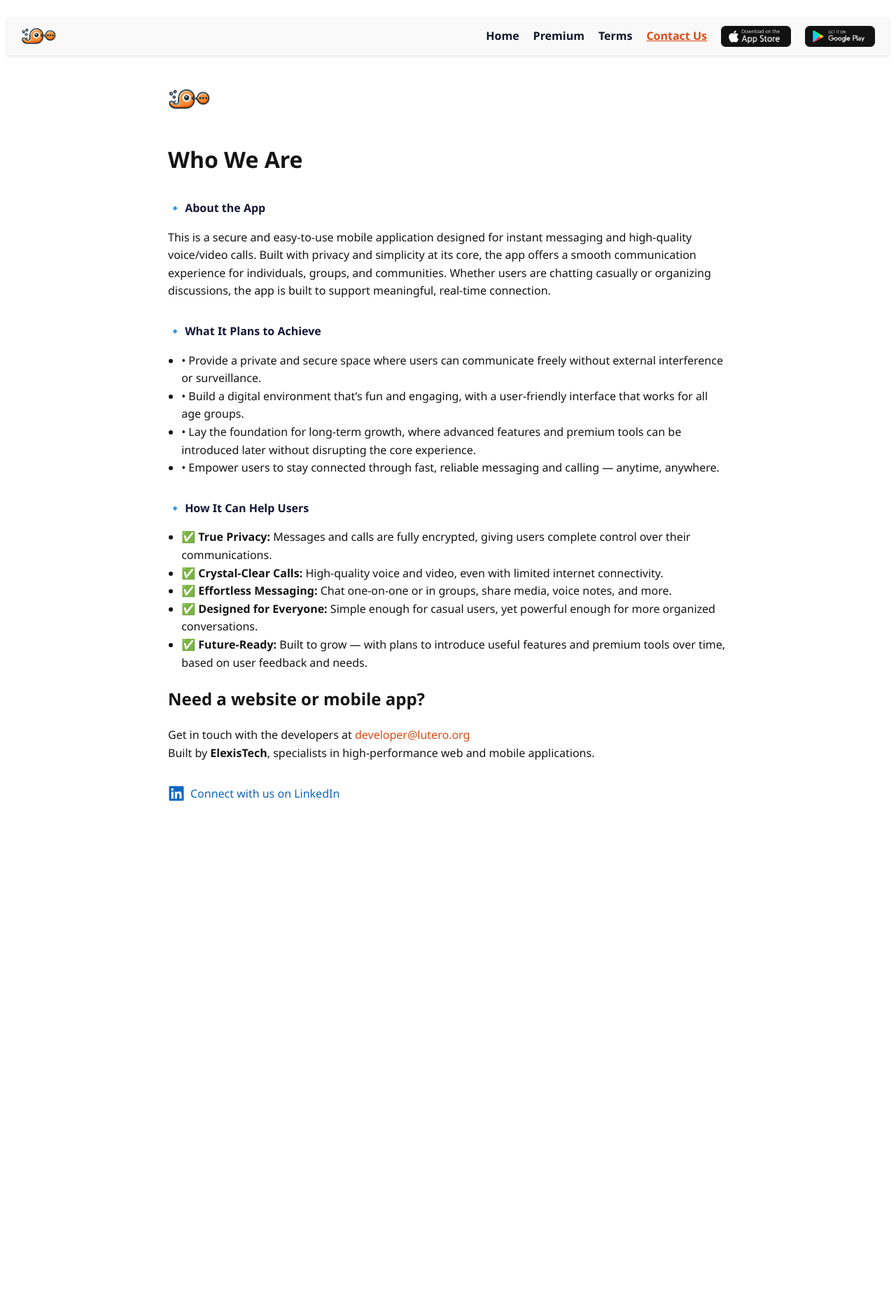
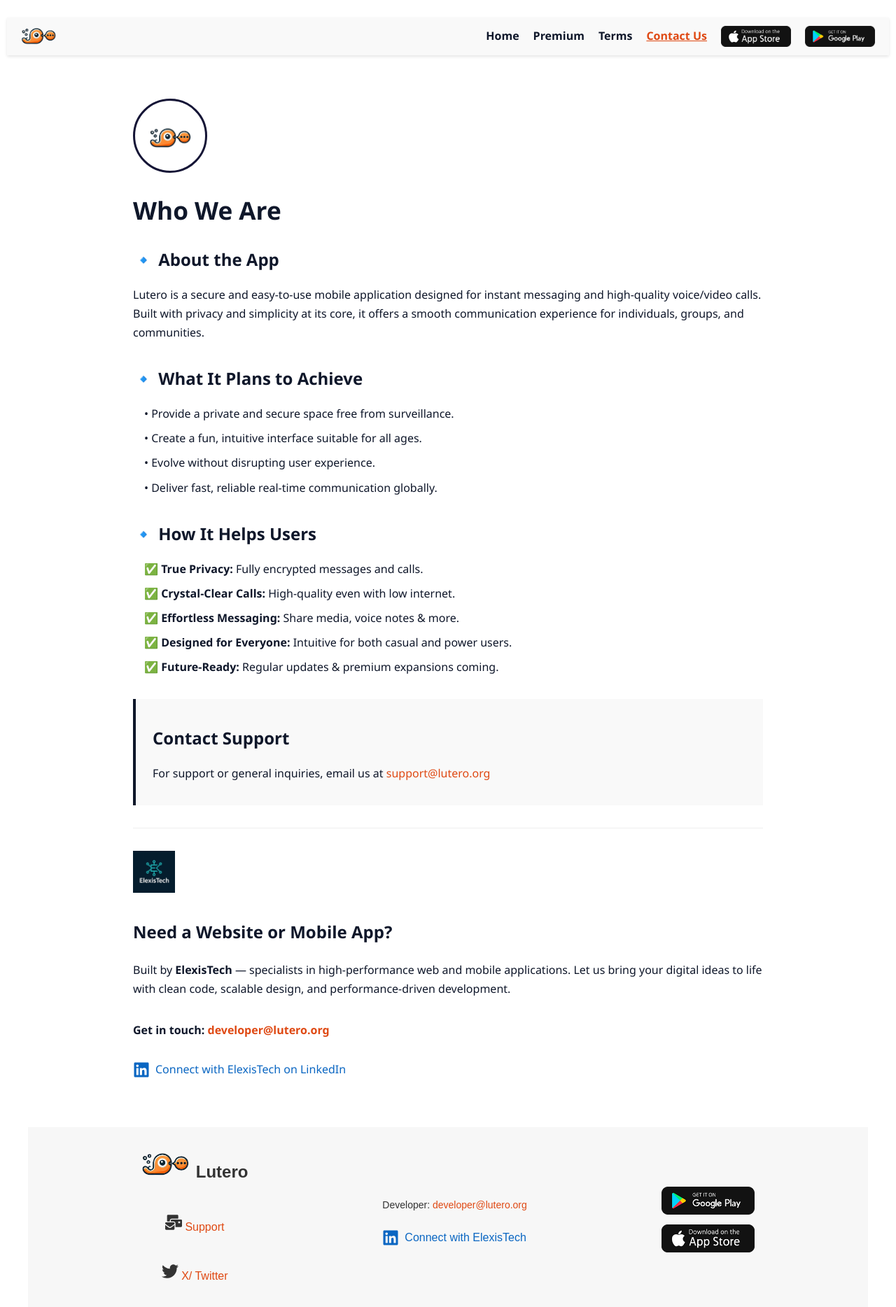
Before and after one commit to chidinma-elekwachi/lutero.org, a React (Create React App) app: page /contact in a window 1280 px wide. Shown: the top 1868 px of the page at 70% size. Before the commit the page ends 1186 px from the top, so only its background shows below. Built offline with nearby package versions, Linux system fonts and the light colour scheme.

Commit message:
ui clean up, footer screen

```diff
--- a/src/pages/Contact.js
+++ b/src/pages/Contact.js
@@ -1,47 +1,84 @@
 import React from 'react';
 import './styles.css';
-import { FaGithub, FaLinkedin } from 'react-icons/fa';
+import { FaLinkedin } from 'react-icons/fa';
+import Footer from './Footer';
 
 function Contact() {
   return (
+    <div className="container">
     <div className="contact-container">
-      <img src="/lutero-icon.png" alt="Lutero Icon" className="logo" />
 
-      <h1>Who We Are</h1>
-      <p className="section-title">🔹 About the App</p>
-      <p>
-        This is a secure and easy-to-use mobile application designed for instant messaging and high-quality voice/video calls.
-        Built with privacy and simplicity at its core, the app offers a smooth communication experience for individuals, groups,
-        and communities. Whether users are chatting casually or organizing discussions, the app is built to support meaningful,
-        real-time connection.
-      </p>
+      <div className="logo-circle">
+        <img src="/lutero-icon.png" alt="Lutero Icon" />
+      </div>
 
-      <p className="section-title">🔹 What It Plans to Achieve</p>
-      <ul>
-        <li>• Provide a private and secure space where users can communicate freely without external interference or surveillance.</li>
-        <li>• Build a digital environment that’s fun and engaging, with a user-friendly interface that works for all age groups.</li>
-        <li>• Lay the foundation for long-term growth, where advanced features and premium tools can be introduced later without disrupting the core experience.</li>
-        <li>• Empower users to stay connected through fast, reliable messaging and calling — anytime, anywhere.</li>
-      </ul>
+      <h1 className="page-title">Who We Are</h1>
 
-      <p className="section-title">🔹 How It Can Help Users</p>
-      <ul>
-        <li>✅ <strong>True Privacy:</strong> Messages and calls are fully encrypted, giving users complete control over their communications.</li>
-        <li>✅ <strong>Crystal-Clear Calls:</strong> High-quality voice and video, even with limited internet connectivity.</li>
-        <li>✅ <strong>Effortless Messaging:</strong> Chat one-on-one or in groups, share media, voice notes, and more.</li>
-        <li>✅ <strong>Designed for Everyone:</strong> Simple enough for casual users, yet powerful enough for more organized conversations.</li>
-        <li>✅ <strong>Future-Ready:</strong> Built to grow — with plans to introduce useful features and premium tools over time, based on user feedback and needs.</li>
-      </ul>
+      <section className="section">
+        <h2>🔹 About the App</h2>
+        <p>
+          Lutero is a secure and easy-to-use mobile application designed for instant messaging and high-quality voice/video calls.
+          Built with privacy and simplicity at its core, it offers a smooth communication experience for individuals, groups, and communities.
+        </p>
+      </section>
 
-      <h2>Need a website or mobile app?</h2>
-      <p>
-        Get in touch with the developers at <a href="mailto:developer@lutero.org">developer@lutero.org</a><br />
-        Built by <strong>ElexisTech</strong>, specialists in high-performance web and mobile applications.
-      </p>
+      <section className="section">
+        <h2>🔹 What It Plans to Achieve</h2>
+        <ul>
+          <li>• Provide a private and secure space free from surveillance.</li>
+          <li>• Create a fun, intuitive interface suitable for all ages.</li>
+          <li>• Evolve without disrupting user experience.</li>
+          <li>• Deliver fast, reliable real-time communication globally.</li>
+        </ul>
+      </section>
 
-      <a href="https://www.linkedin.com/company/elexistech/" target="_blank" rel="noopener noreferrer" className="linkedin-link">
-        <FaLinkedin name="linkedin-square" size={24} color="#0A66C2" /> Connect with us on LinkedIn
-      </a>
+      <section className="section">
+        <h2>🔹 How It Helps Users</h2>
+        <ul>
+          <li>✅ <strong>True Privacy:</strong> Fully encrypted messages and calls.</li>
+          <li>✅ <strong>Crystal-Clear Calls:</strong> High-quality even with low internet.</li>
+          <li>✅ <strong>Effortless Messaging:</strong> Share media, voice notes & more.</li>
+          <li>✅ <strong>Designed for Everyone:</strong> Intuitive for both casual and power users.</li>
+          <li>✅ <strong>Future-Ready:</strong> Regular updates & premium expansions coming.</li>
+        </ul>
+      </section>
+
+      <section className="contact-info">
+        <h2>Contact Support</h2>
+        <p>
+          For support or general inquiries, email us at <a href="mailto:support@lutero.org">support@lutero.org</a>
+        </p>
+      </section>
+
+      <section className="developer-section">
+        <div className="dev-header">
+          <img src="/elexistech.png" alt="ElexisTech Logo" className="elexis-logo" />
+          <div>
+            <h2>Need a Website or Mobile App?</h2>
+            <p>
+              Built by <strong>ElexisTech</strong> — specialists in high-performance web and mobile applications.
+              Let us bring your digital ideas to life with clean code, scalable design, and performance-driven development.
+            </p>
+          </div>
+        </div>
+
+        <p className="dev-contact">
+          Get in touch: <a href="mailto:developer@lutero.org">developer@lutero.org</a>
+        </p>
+
+        <a
+          href="https://www.linkedin.com/company/elexistech/"
+          target="_blank"
+          rel="noopener noreferrer"
+          className="linkedin-link"
+        >
+          <FaLinkedin size={24} color="#0A66C2" />
+          Connect with ElexisTech on LinkedIn
+        </a>
+      </section>
+</div>
+
+      <Footer />
     </div>
   );
 }
--- /dev/null
+++ b/src/pages/Footer.js
@@ -0,0 +1,49 @@
+import React from 'react';
+import './styles.css';
+import googlePlay from '../assets/google-play-store logo.png';
+import appStore from '../assets/app-store-logo.png';
+import { FaLinkedin, FaMailBulk, FaTwitter } from 'react-icons/fa';
+
+
+function Footer() {
+  return (
+    <footer className="footer">
+
+      <div className="footer-row">
+        <div className="footer-logo-container">
+            <img src='/lutero-icon.png' alt="Logo" className="footer-logo" />
+        <h2>Lutero</h2>
+        </div>
+
+        <p><FaMailBulk size={24} /><a href="mailto:support@lutero.org"> Support</a>
+        </p>
+        <p><FaTwitter size={24} /><a href="https://twitter.com/luteroapp" target="_blank" rel="noopener noreferrer"> X/ Twitter</a>
+        </p>
+      </div>
+
+      <div className="footer-row">
+        <p className="footer-text">Developer: <a href="mailto:developer@lutero.org">developer@lutero.org</a></p>
+        <a
+                  href="https://www.linkedin.com/company/elexistech/"
+                  target="_blank"
+                  rel="noopener noreferrer"
+                  className="linkedin-link"
+                >
+                  <FaLinkedin size={24} color="#0A66C2" />
+                  Connect with ElexisTech
+                </a>
+      </div>
+
+      <div className="footer-row app-badges">
+        <a href="/" target="_blank" rel="noreferrer">
+          <img src={googlePlay} alt="Google Play" className="store-badge" />
+        </a>
+        <a href="/" target="_blank" rel="noreferrer">
+          <img src={appStore} alt="App Store" className="store-badge" />
+        </a>
+      </div>
+    </footer>
+  );
+}
+
+export default Footer;
--- a/src/pages/Home.js
+++ b/src/pages/Home.js
@@ -3,6 +3,7 @@
 import googlePlay from '../assets/google-play-store logo.png';
 import appStore from '../assets/app-store-logo.png';
 import handMockup from '../assets/chatscreen-iphonemockup.png';
+import Footer from './Footer';
 
 import { Link } from 'react-router-dom';
 
@@ -21,7 +22,20 @@
         <img className="mockup" src={handMockup} alt="App Screenshot" />
       </header>
 
-      <section className="features">
+      <section className="core-features">
+      <div className="vision-block">
+        <div className="logo-circle">
+          <img src='/lutero-icon.png' alt="App Logo" />
+        </div>
+        <div className="vision-text">
+          <h2>Our Vision</h2>
+          <p>
+            At Lutero, we’re redefining private communication by building a community-powered messaging app that puts security, freedom, and connection at the forefront. Our goal is to give people around the world—especially in underserved regions—the ability to chat, call, and build communities without limitations.
+          </p>
+        </div>
+      </div>
+
+      <div className="features-list">
         <h2>Core Features</h2>
         <ul>
           <li>✓ Private and secure messaging</li>
@@ -31,7 +45,8 @@
           <li>✓ Privacy-first design</li>
           <li>✓ Chat backups</li>
         </ul>
-      </section>
+      </div>
+    </section>
 
       <section className="premium-highlight">
         <h2>Upgrade to Premium</h2>
@@ -46,7 +61,11 @@
         </ul>
         <Link to="/premium" className="btn">View Premium Details</Link>
       </section>
+
+          <Footer />
+
     </div>
+
   );
 }
 
--- a/src/pages/Premium.js
+++ b/src/pages/Premium.js
@@ -1,6 +1,7 @@
 import React from 'react';
 import './styles.css';
 import goPremiumIcon from '../assets/go-preiumluter.png';
+import Footer from './Footer';
 
 function Premium() {
   return (
@@ -55,6 +56,7 @@
           </div>
         </div>
       </div>
+      <Footer />
     </div>
   );
 }
--- a/src/pages/Terms.js
+++ b/src/pages/Terms.js
@@ -1,5 +1,6 @@
 import React from 'react';
 import './styles.css';
+import Footer from './Footer';
 
 function Terms() {
   return (
@@ -149,6 +150,8 @@
   </section>
 </div>
 
+    <Footer />
+
     </div>
   );
 }
--- a/src/pages/styles.css
+++ b/src/pages/styles.css
@@ -365,14 +365,6 @@
     width: 90%;
   }
 }
-.contact-container {
-  max-width: 800px;
-  margin: 0 auto;
-  padding: 2rem;
-  font-family: 'Segoe UI', Tahoma, Geneva, Verdana, sans-serif;
-  color: #141414;
-  line-height: 1.6;
-}
 
 .logo {
   width: 60px;
@@ -397,10 +389,252 @@
   text-decoration: none;
 }
 
+.contact-container {
+  max-width: 900px;
+  margin: 0 auto;
+  padding: 2rem;
+  font-family: 'Segoe UI', Tahoma, sans-serif;
+  color: #0f172a;
+  line-height: 1.7;
+}
+
+.logo {
+  width: 60px;
+  margin-bottom: 1.5rem;
+}
+
+.page-title {
+  font-size: 2.2rem;
+  margin-bottom: 1rem;
+  color: #0f172a;
+}
+
+.section {
+  margin-bottom: 2rem;
+}
+
+.section h2 {
+  color: #0f172a;
+  margin-bottom: 0.5rem;
+}
+
+.section ul {
+  list-style-type: none;
+  padding-left: 1rem;
+}
+
+.section ul li {
+  margin-bottom: 0.5rem;
+}
+
+.contact-info {
+  background: #f9f9f9;
+  padding: 1rem 1.5rem;
+  border-left: 4px solid #0f172a;
+  margin-bottom: 2rem;
+}
+
+.contact-info h2 {
+  margin-bottom: 0.5rem;
+}
+
+.developer-section {
+  border-top: 1px solid #eee;
+  padding-top: 2rem;
+  margin-top: 2rem;
+}
+
+.dev-header {
+  display: flex;
+  gap: 1rem;
+  align-items: center;
+  flex-wrap: wrap;
+}
+
+.elexis-logo {
+  width: 60px;
+  height: auto;
+}
+
+.dev-contact {
+  margin-top: 1rem;
+  font-weight: bold;
+}
+
 .linkedin-link {
   display: inline-flex;
   align-items: center;
-  margin-top: 1rem;
   gap: 0.5rem;
+  margin-top: 0.8rem;
   color: #0A66C2;
+  font-weight: 500;
+  text-decoration: none;
 }
+
+.linkedin-link:hover {
+  text-decoration: underline;
+}
+
+.core-features {
+  padding: 2rem 1rem;
+  background-color: #f9f9f9;
+  transition: background-color 0.3s ease-in-out;
+  display: flex;
+  flex-direction: column;
+  gap: 2rem;
+}
+
+.vision-block {
+  display: flex;
+  align-items: center;
+  flex-direction: column;
+  text-align: center;
+  gap: 1.5rem;
+  transition: transform 0.3s ease;
+}
+
+.logo-circle {
+  width: 100px;
+  height: 100px;
+  border: 3px solid rgb(21, 21, 54);
+  border-radius: 50%;
+  display: flex;
+  justify-content: center;
+  align-items: center;
+  overflow: hidden;
+  transition: border-color 0.3s ease;
+}
+
+.logo-circle img {
+  width: 60%;
+  height: auto;
+}
+
+.vision-text h2 {
+  font-size: 1.8rem;
+  color: rgb(21, 21, 54);
+  margin-bottom: 0.5rem;
+}
+
+.vision-text p {
+  max-width: 600px;
+  font-size: 1rem;
+  color: #333;
+  margin: 0 auto;
+  line-height: 1.6;
+}
+
+.features-list {
+  text-align: center;
+  transition: transform 0.3s ease;
+}
+
+.features-list h2 {
+  font-size: 1.6rem;
+  color: rgb(223, 73, 19);
+  margin-bottom: 1rem;
+}
+
+.features-list ul {
+  list-style: none;
+  padding: 0;
+  margin: 0 auto;
+  max-width: 500px;
+}
+
+.features-list li {
+  background: #fff;
+  margin: 0.5rem 0;
+  padding: 0.75rem 1rem;
+  border-radius: 8px;
+  color: #333;
+  border-left: 4px solid rgb(223, 73, 19);
+  transition: background 0.3s ease;
+}
+
+.features-list li:hover {
+  background: #f1f1f1;
+}
+
+/* Responsive layout */
+@media (min-width: 768px) {
+  .vision-block {
+    flex-direction: row;
+    justify-content: center;
+    text-align: left;
+  }
+
+  .vision-text {
+    max-width: 600px;
+  }
+
+  .features-list h2 {
+    font-size: 2rem;
+  }
+
+  .features-list li {
+    font-size: 1rem;
+  }
+
+}
+@media (max-width: 768px) {
+  .app-badges {
+  flex-direction: row;
+  gap: 10px;
+}
+.footer{
+  display: flex;
+  flex-direction: column;
+  align-items: center;
+
+}
+}
+.footer {
+  background-color: #f7f7f7;
+  padding: 30px 20px;
+  margin-top: 30px;
+  font-family: 'Arial', sans-serif;
+  color: #333;
+  text-align: center;
+  display: flex;
+  align-items: center;
+  justify-content: space-evenly;
+  gap: 50px;
+}
+
+.footer-row {
+  display: flex;
+  flex-direction: column;
+  gap: 10px;
+  justify-content: space-evenly;
+}
+
+.footer-logo {
+  height: 40px;
+  margin-bottom: 10px;
+}
+
+.footer-link {
+  text-decoration: none;
+  color: #007bff;
+  font-weight: 500;
+}
+
+.footer-link:hover {
+  text-decoration: underline;
+}
+
+.footer-text {
+  margin: 5px 0;
+  font-size: 14px;
+}
+.footer-logo-container{
+  display: flex;
+  gap: 10px;
+  justify-content: center;
+}
+
+.store-badge {
+  height: 40px;
+  width: auto;
+}
```
Also changed, not shown: public/elexistech.png (added).
